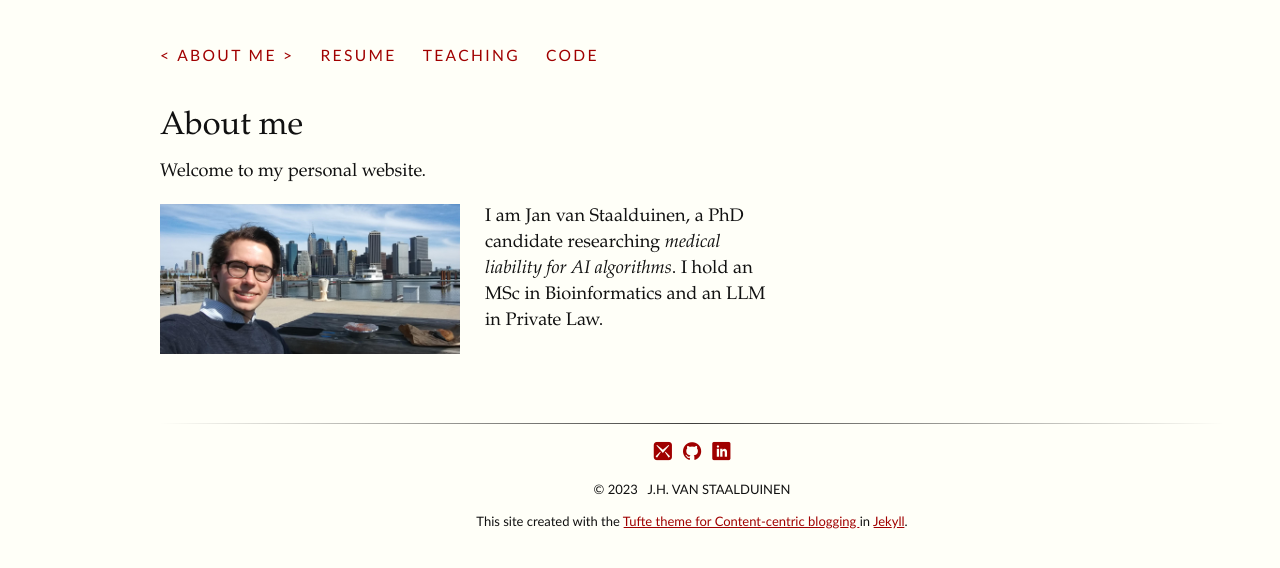
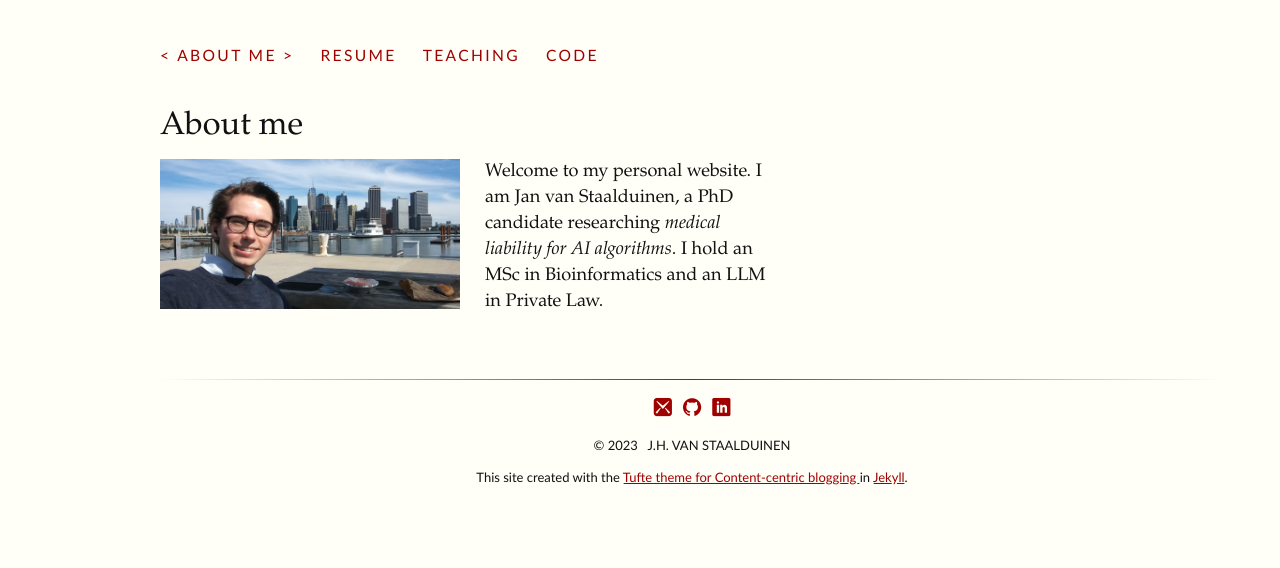
Before and after one commit to jhvanstaalduinen/jhvanstaalduinen.github.io, a Jekyll site: the page built from index.html, in a window 1280 px wide. Shown: the top 568 px of the page. Built offline with Jekyll 4.4.1, drawn with Linux system fonts in a browser that asks for light colours; some web fonts are replaced.

```diff
--- a/index.html
+++ b/index.html
@@ -4,7 +4,5 @@ title: About me
 # Note that this index page uses a full-width layout!
 ---
 
-<p>Welcome to my personal website.</p>
-
 <p><img src='assets/img/picture_jan_NY.jpg' width='300' style="float:left;margin:25px;margin-left:0;margin-top:0;"/>
-I am Jan van Staalduinen, a PhD candidate researching <i>medical liability for AI algorithms</i>. I hold an MSc in Bioinformatics and an LLM in Private Law.</p>
+Welcome to my personal website. I am Jan van Staalduinen, a PhD candidate researching <i>medical liability for AI algorithms</i>. I hold an MSc in Bioinformatics and an LLM in Private Law.</p>
```
